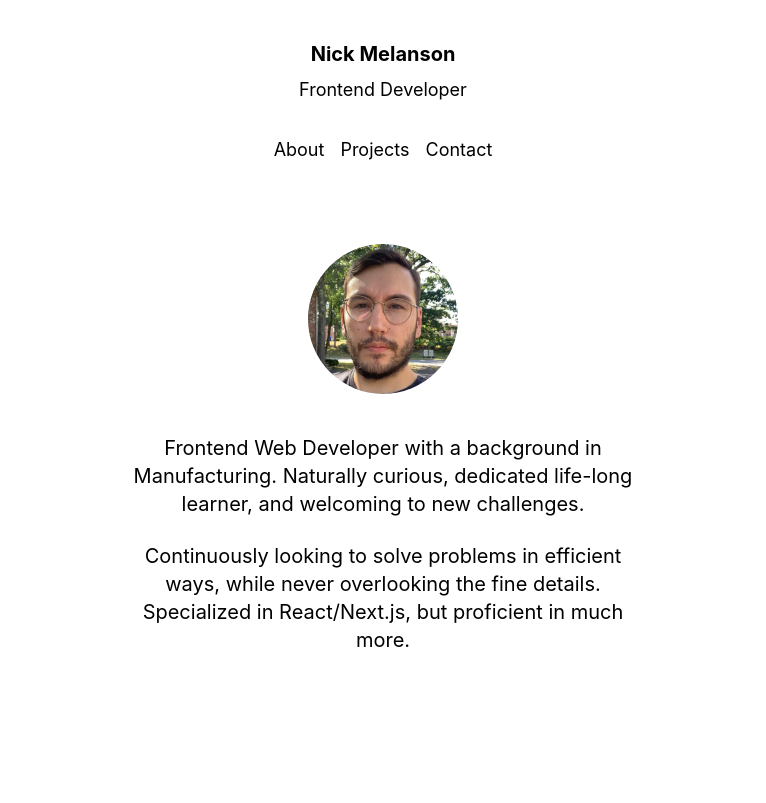
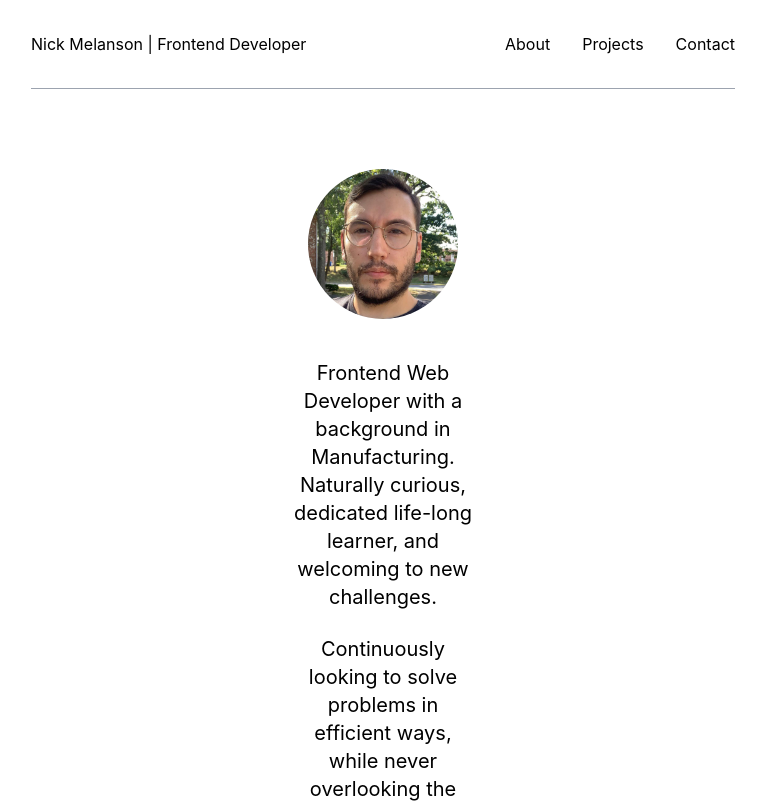
Before and after one commit to norklas/nick-port-react, a React (Create React App) app: page / in a window 1280 px wide. Shown: the top 803 px of the page, without its empty margins (257-1023 px from the left). Built offline with nearby package versions, Linux system fonts and the light colour scheme.

Commit message:
redid nav, added hamburger on nav for mobile, added footer, and redid design a little

```diff
--- a/package.json
+++ b/package.json
@@ -3,9 +3,11 @@
   "version": "0.1.0",
   "private": true,
   "dependencies": {
+    "@headlessui/react": "^1.6.4",
     "@testing-library/jest-dom": "^5.16.4",
     "@testing-library/react": "^13.3.0",
     "@testing-library/user-event": "^13.5.0",
+    "framer-motion": "^6.3.11",
     "react": "^18.1.0",
     "react-dom": "^18.1.0",
     "react-scripts": "5.0.1",
--- a/src/App.js
+++ b/src/App.js
@@ -1,9 +1,11 @@
 import "./App.css";
 import Container from "./components/Container";
+import Footer from "./components/Footer";
 
 const App = () => (
-  <div className="px-2 sm:px-8 md:px-24 lg:px-48 xl:px-72">
+  <div className="px-2 sm:px-8 md:px-24 lg:px-48 xl:px-72 flex flex-col min-h-screen">
     <Container />
+    <Footer />
   </div>
 );
 
--- a/src/components/Container/index.js
+++ b/src/components/Container/index.js
@@ -20,10 +20,10 @@ const Container = () => {
   const handlePageChange = (page) => setCurrentPage(page);
 
   return (
-    <div>
+    <>
       <Header currentPage={currentPage} handlePageChange={handlePageChange} />
-      {renderPage()}
-    </div>
+      <main className="flex-grow">{renderPage()}</main>
+    </>
   );
 };
 
--- /dev/null
+++ b/src/components/Footer/index.js
@@ -0,0 +1,11 @@
+const Footer = () => {
+  return (
+    <footer className="border-t border-gray-400 py-8">
+      <div>
+        <p>Footer</p>
+      </div>
+    </footer>
+  );
+};
+
+export default Footer;
--- a/src/components/Header/index.js
+++ b/src/components/Header/index.js
@@ -1,16 +1,102 @@
-import Navigation from "../Navigation";
+import React, { useState } from "react";
 
 const Header = ({ currentPage, handlePageChange }) => {
+  const [isNavOpen, setIsNavOpen] = useState(false);
+
   return (
-    <div>
-      <div className="flex flex-col py-8 text-xl text-center">
-        <h1 className="py-2 font-bold">Nick Melanson</h1>
-        <p className="text-lg">Frontend Developer</p>
-      </div>
-      <Navigation
-        currentPage={currentPage}
-        handlePageChange={handlePageChange}
-      />
+    <div className="flex items-center justify-between border-b border-gray-400 py-8">
+      <a href="/">
+        <p>Nick Melanson | Frontend Developer</p>
+      </a>
+      <nav>
+        <section className="MOBILE-MENU flex lg:hidden">
+          <div
+            className="HAMBURGER-ICON space-y-2"
+            onClick={() => setIsNavOpen((prev) => !prev)}
+          >
+            <span className="block h-0.5 w-8 animate-pulse bg-gray-600"></span>
+            <span className="block h-0.5 w-8 animate-pulse bg-gray-600"></span>
+            <span className="block h-0.5 w-8 animate-pulse bg-gray-600"></span>
+          </div>
+
+          <div className={isNavOpen ? "showMenuNav" : "hideMenuNav"}>
+            <div
+              className="absolute top-0 right-0 px-8 py-8"
+              onClick={() => setIsNavOpen(false)}
+            >
+              <svg
+                className="h-8 w-8 text-gray-600"
+                viewBox="0 0 24 24"
+                fill="none"
+                stroke="currentColor"
+                strokeWidth="2"
+                strokeLinecap="round"
+                strokeLinejoin="round"
+              >
+                <line x1="18" y1="6" x2="6" y2="18" />
+                <line x1="6" y1="6" x2="18" y2="18" />
+              </svg>
+            </div>
+            <ul className="flex flex-col items-center justify-between min-h-[250px]">
+              <li className="border-b border-gray-400 my-8 uppercase">
+                <a href="#about" onClick={() => handlePageChange("About")}>
+                  About
+                </a>
+              </li>
+              <li className="border-b border-gray-400 my-8 uppercase">
+                <a
+                  href="#projects"
+                  onClick={() => handlePageChange("Projects")}
+                >
+                  Projects
+                </a>
+              </li>
+              <li className="border-b border-gray-400 my-8 uppercase">
+                <a href="#contact" onClick={() => handlePageChange("Contact")}>
+                  Contact
+                </a>
+              </li>
+            </ul>
+          </div>
+        </section>
+
+        <ul className="DESKTOP-MENU hidden space-x-8 lg:flex">
+          <li>
+            <a href="#about" onClick={() => handlePageChange("About")}>
+              About
+            </a>
+          </li>
+          <li>
+            <a href="#projects" onClick={() => handlePageChange("Projects")}>
+              Projects
+            </a>
+          </li>
+          <li>
+            <a href="#contact" onClick={() => handlePageChange("Contact")}>
+              Contact
+            </a>
+          </li>
+        </ul>
+      </nav>
+      <style>{`
+      .hideMenuNav {
+        display: none;
+      }
+      .showMenuNav {
+        display: block;
+        position: absolute;
+        width: 100%;
+        height: 100vh;
+        top: 0;
+        left: 0;
+        background: white;
+        z-index: 10;
+        display: flex;
+        flex-direction: column;
+        justify-content: space-evenly;
+        align-items: center;
+      }
+    `}</style>
     </div>
   );
 };
--- a/src/components/Navigation/index.js
+++ /dev/null
@@ -1,25 +0,0 @@
-const Navigation = ({ currentPage, handlePageChange }) => {
-  return (
-    <nav>
-      <ul className="flex flex-row gap-x-4 justify-center text-lg">
-        <li>
-          <a href="#about" onClick={() => handlePageChange("About")}>
-            About
-          </a>
-        </li>
-        <li>
-          <a href="#projects" onClick={() => handlePageChange("Projects")}>
-            Projects
-          </a>
-        </li>
-        <li>
-          <a href="#contact" onClick={() => handlePageChange("Contact")}>
-            Contact
-          </a>
-        </li>
-      </ul>
-    </nav>
-  );
-};
-
-export default Navigation;
--- a/src/components/pages/About.js
+++ b/src/components/pages/About.js
@@ -13,12 +13,12 @@ const About = () => {
             height="150"
           />
         </div>
-        <p className="text-xl px-20 text-center">
+        <p className="text-xl px-20 text-center lg:w-2/4 lg:mx-auto">
           Frontend Web Developer with a background in Manufacturing. Naturally
           curious, dedicated life-long learner, and welcoming to new challenges.
         </p>
         <br />
-        <p className="text-xl px-20 text-center">
+        <p className="text-xl px-20 text-center lg:w-2/4 lg:mx-auto">
           Continuously looking to solve problems in efficient ways, while never
           overlooking the fine details. Specialized in React/Next.js, but
           proficient in much more.
```
Also changed, not shown: 1 other file (tests, documents, lock files or other folders).
